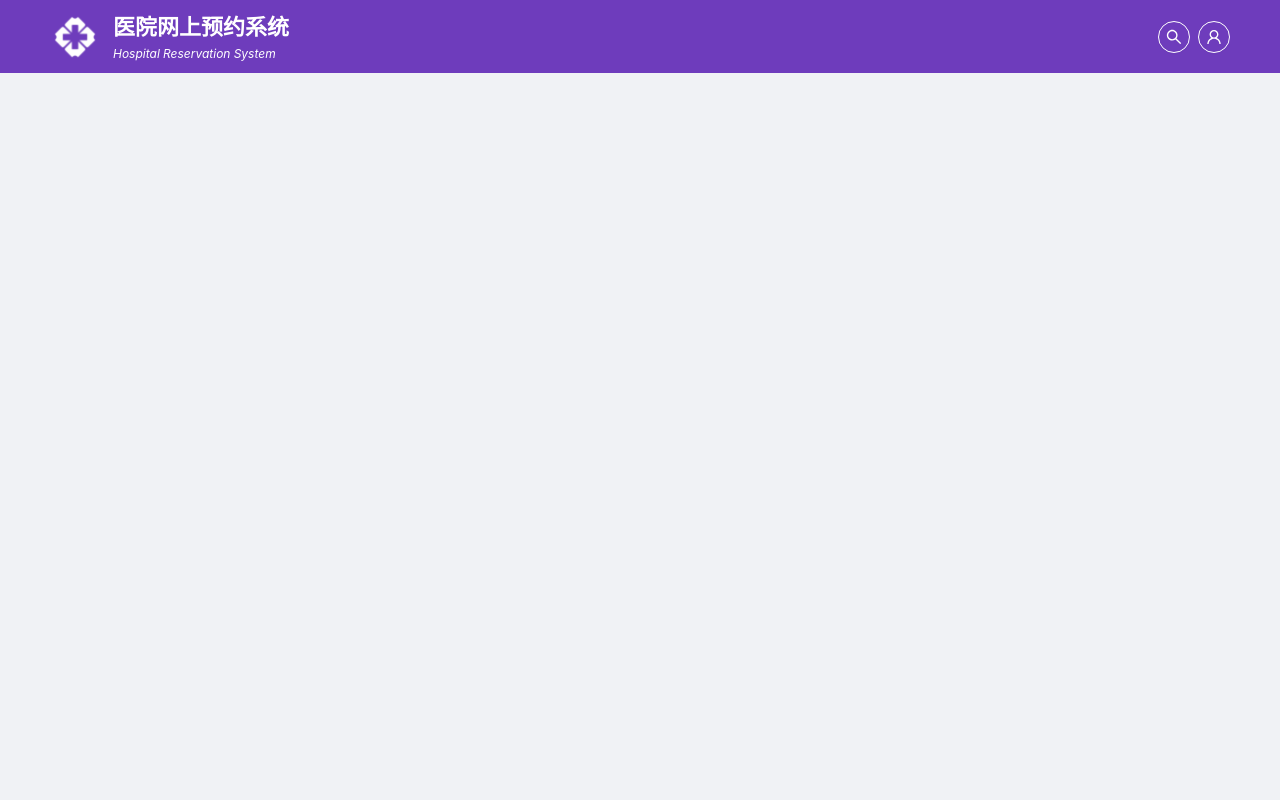
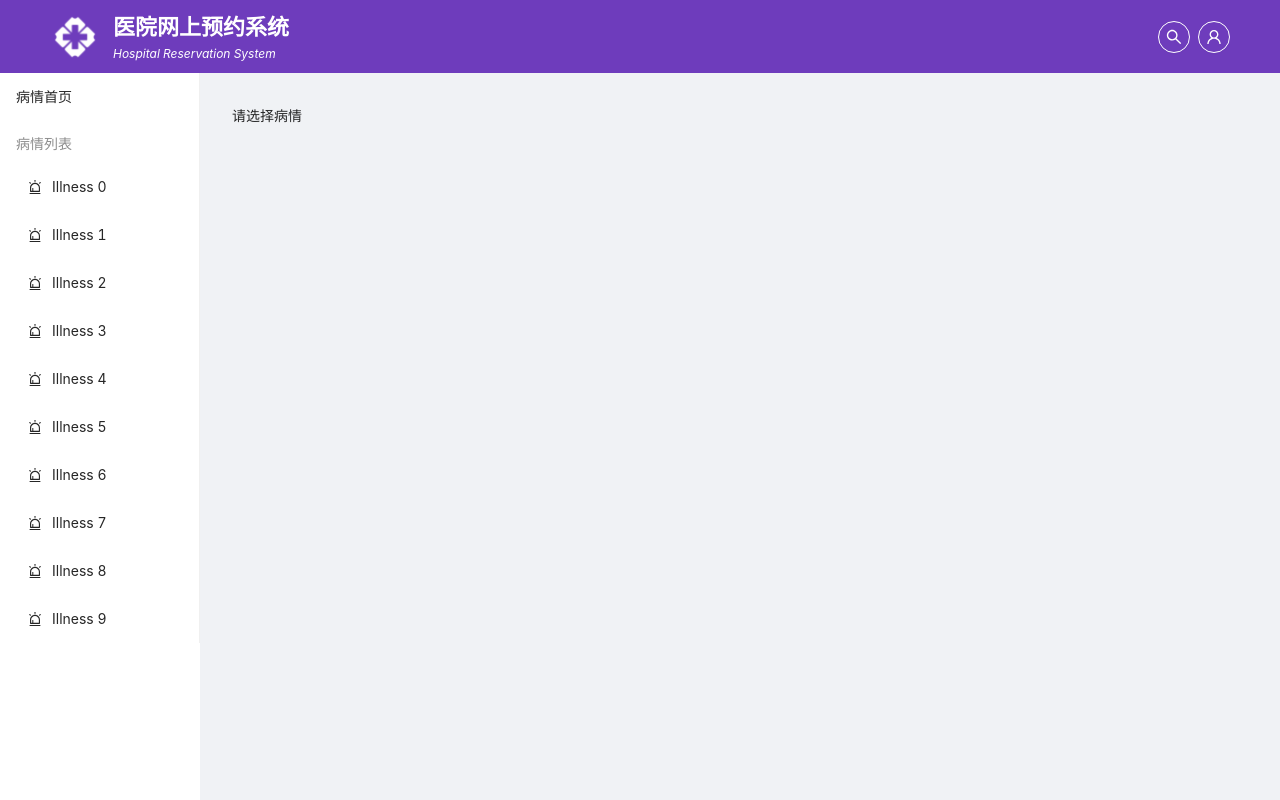
Before and after one commit to ZJU-SE-2022-G/hospital-web-app, a React (Vite) app: page /illnesses in a window 1280 px wide. Built offline with nearby package versions, Linux system fonts and the light colour scheme.

Commit message:
feat: doctor & illness ; style: icons (#2)

```diff
--- a/src/pages/departments/DepartmentListPage.tsx
+++ b/src/pages/departments/DepartmentListPage.tsx
@@ -1,6 +1,6 @@
 import React from 'react';
 import { MenuProps } from 'antd';
-import { UserOutlined } from '@ant-design/icons';
+import { UsergroupAddOutlined } from '@ant-design/icons';
 import MenuContentView from '../../components/MenuContentView';
 
 const DepartmentListPage: React.FC = () => {
@@ -12,7 +12,7 @@ const DepartmentListPage: React.FC = () => {
       children: [...new Array(10).keys()].map(index => ({
         key: index,
         label: `Department ${index}`,
-        icon: <UserOutlined />,
+        icon: <UsergroupAddOutlined />,
       })),
     },
   ];
--- /dev/null
+++ b/src/pages/doctors/DoctorInfo.tsx
@@ -0,0 +1,10 @@
+import React from 'react';
+import { useParams } from 'react-router-dom';
+
+const DoctorInfo: React.FC = () => {
+  const { doctorId } = useParams();
+
+  return <span>Content {doctorId}</span>;
+};
+
+export default DoctorInfo;
--- /dev/null
+++ b/src/pages/doctors/DoctorListPage.tsx
@@ -0,0 +1,23 @@
+import React from 'react';
+import { MenuProps } from 'antd';
+import { UserOutlined } from '@ant-design/icons';
+import MenuContentView from '../../components/MenuContentView';
+
+const DoctorListPage: React.FC = () => {
+  const items: MenuProps['items'] = [
+    { key: 'index', label: '医生首页' },
+    {
+      type: 'group',
+      label: '医生列表',
+      children: [...new Array(10).keys()].map(index => ({
+        key: index,
+        label: `Doctor ${index}`,
+        icon: <UserOutlined />,
+      })),
+    },
+  ];
+
+  return <MenuContentView route="/doctors" menuItems={items} />;
+};
+
+export default DoctorListPage;
--- /dev/null
+++ b/src/pages/illnesses/IllnessInfo.tsx
@@ -0,0 +1,10 @@
+import React from 'react';
+import { useParams } from 'react-router-dom';
+
+const IllnessInfo: React.FC = () => {
+  const { illnessId } = useParams();
+
+  return <span>Content {illnessId}</span>;
+};
+
+export default IllnessInfo;
--- /dev/null
+++ b/src/pages/illnesses/IllnessListPage.tsx
@@ -0,0 +1,23 @@
+import React from 'react';
+import { MenuProps } from 'antd';
+import { AlertOutlined } from '@ant-design/icons';
+import MenuContentView from '../../components/MenuContentView';
+
+const IllnessListPage: React.FC = () => {
+  const items: MenuProps['items'] = [
+    { key: 'index', label: '病情首页' },
+    {
+      type: 'group',
+      label: '病情列表',
+      children: [...new Array(10).keys()].map(index => ({
+        key: index,
+        label: `Illness ${index}`,
+        icon: <AlertOutlined />,
+      })),
+    },
+  ];
+
+  return <MenuContentView route="/illnesses" menuItems={items} />;
+};
+
+export default IllnessListPage;
--- a/src/routes/index.tsx
+++ b/src/routes/index.tsx
@@ -6,6 +6,10 @@ import UserListPage from '../pages/users/UserListPage';
 import UserInfoPage from '../pages/users/UserInfoPage';
 import DepartmentListPage from '../pages/departments/DepartmentListPage';
 import DepartmentInfo from '../pages/departments/DepartmentInfo';
+import DoctorListPage from '../pages/doctors/DoctorListPage';
+import DoctorInfo from '../pages/doctors/DoctorInfo';
+import IllnessListPage from '../pages/illnesses/IllnessListPage';
+import IllnessInfo from '../pages/illnesses/IllnessInfo';
 
 const Routes: React.FC = () =>
   useRoutes([
@@ -58,10 +62,21 @@ const Routes: React.FC = () =>
             { path: ':departmentId', element: <DepartmentInfo /> },
           ],
         },
-        { path: 'doctors', children: [{ index: true }, { path: ':doctorId' }] },
+        {
+          path: 'doctors',
+          element: <DoctorListPage />,
+          children: [
+            { index: true, element: <span>请选择医生</span> },
+            { path: ':doctorId', element: <DoctorInfo /> },
+          ],
+        },
         {
           path: 'illnesses',
-          children: [{ index: true }, { path: ':illnessId' }],
+          element: <IllnessListPage />,
+          children: [
+            { index: true, element: <span>请选择病情</span>},
+            { path: ':illnessId', element: <IllnessInfo />},
+          ],
         },
         { path: '*' },
       ],
```
